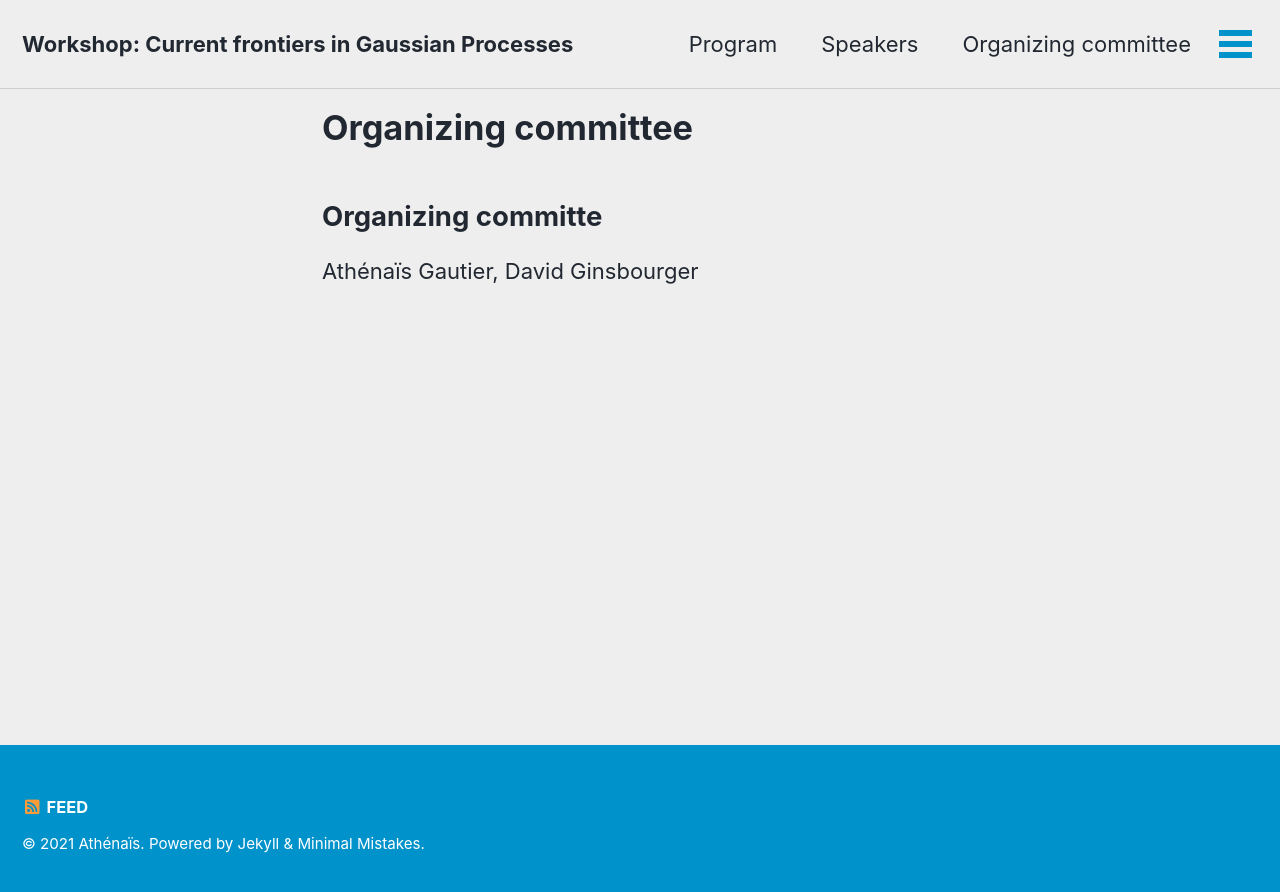
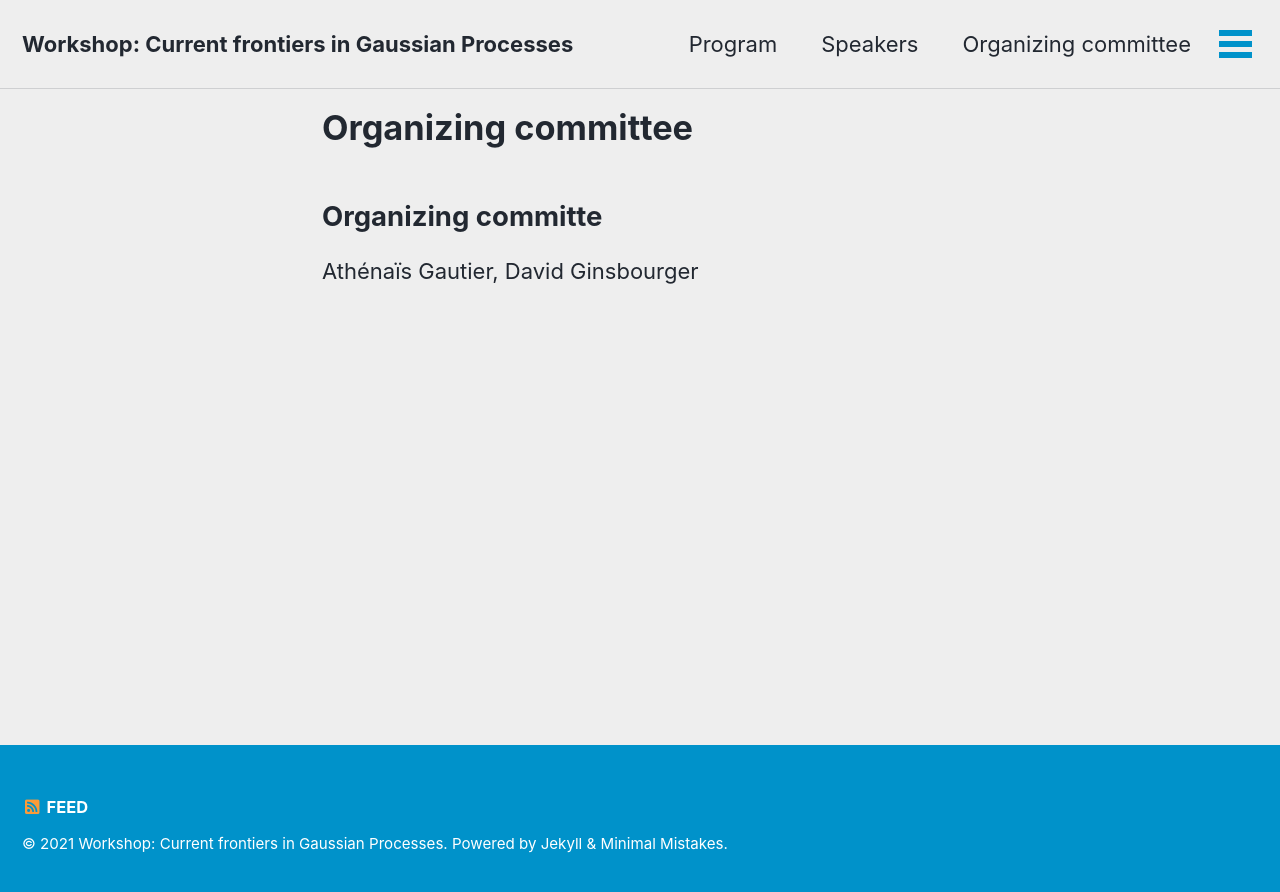
Before and after one commit to AthenaisGautier/FrontiersGP_Bern2022, a Jekyll site: the page built from _pages/organizers.md, in a window 1280 px wide. Shown: the top 892 px of the page. Built offline with Jekyll 4.4.1, drawn with Linux system fonts in a browser that asks for light colours; cached includes are drawn as plain includes.

Commit message:
Update _config.yml

```diff
--- a/_config.yml
+++ b/_config.yml
@@ -19,7 +19,7 @@ locale                   : "en-UK"
 title                    : "Workshop: Current frontiers in Gaussian Processes"
 title_separator          : "-"
 subtitle                 : # site tagline that appears below site title in masthead
-name                     : "Athénaïs"
+name                     : ""
 description              : "Website of the workshop"
 url                      : "https://athenaisgautier.github.io" # the base hostname & protocol for your site e.g. "https://mmistakes.github.io"
 baseurl                  : "/frontiersGP_Bern2022" # the subpath of your site, e.g. "/blog"
```
